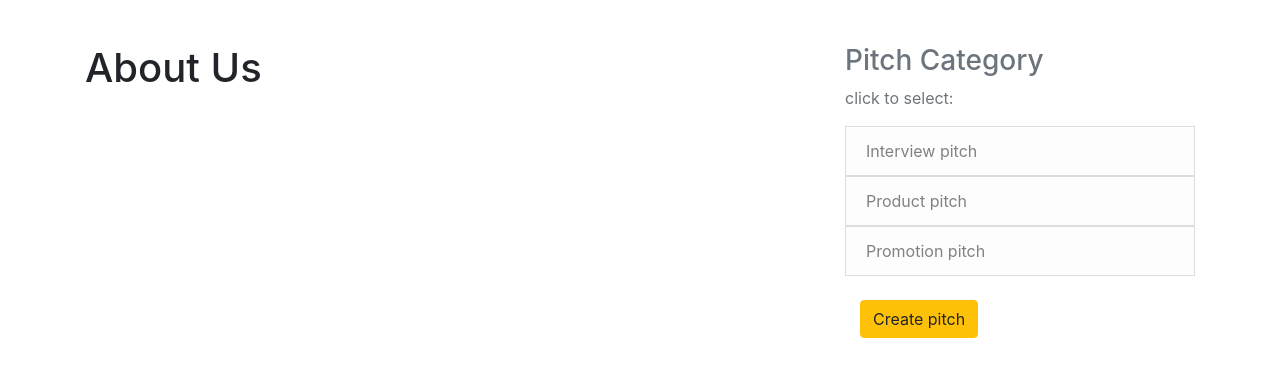
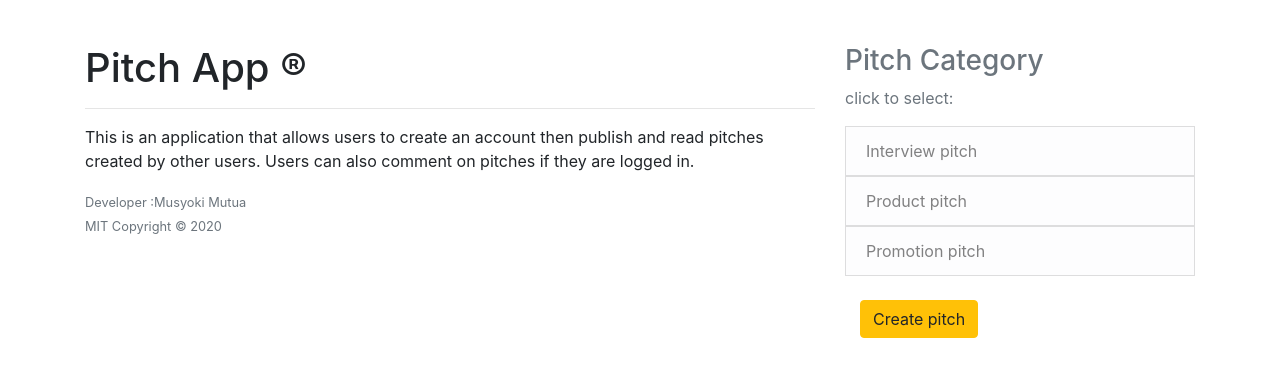
Before and after one commit to msyoki/Pitch-App, a Flask app: template app/templates/about.html in a window 1280 px wide. Shown: the part 56-433 px from the top of the page. Run offline with Flask 2, Linux system fonts and the light colour scheme; the template is opened without the code that fills it, so the values that code supplies are empty; parts of the project's set-up code (start-up, migrations or seed data) failed here and were passed over; some libraries are stand-ins or nearby versions.

Commit message:
add about section

```diff
--- a/app/templates/about.html
+++ b/app/templates/about.html
@@ -1,6 +1,8 @@
 {% extends 'base.html'%}
 
 {% block content %}
-<title>{{title}}</title>
-<h1>About Us</h1>
+<h1 >Pitch App ®</h1>
+<hr>
+<p >This is an application that allows users to create an account then publish and read pitches created by other users. Users can also comment on pitches if they are logged in.</p>
+<small class="text-muted">Developer :Musyoki Mutua <br>MIT Copyright © 2020</small>
 {% endblock content %}
```
